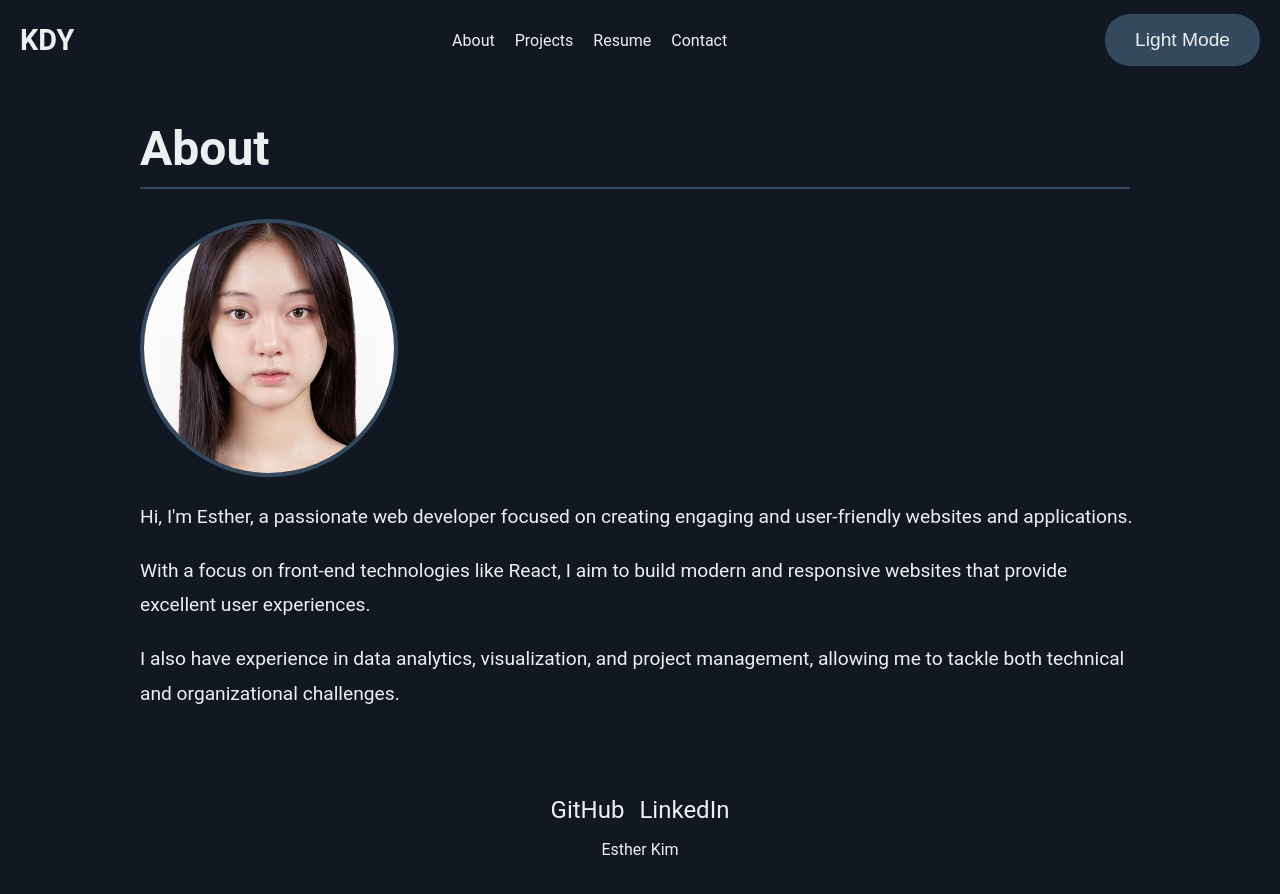
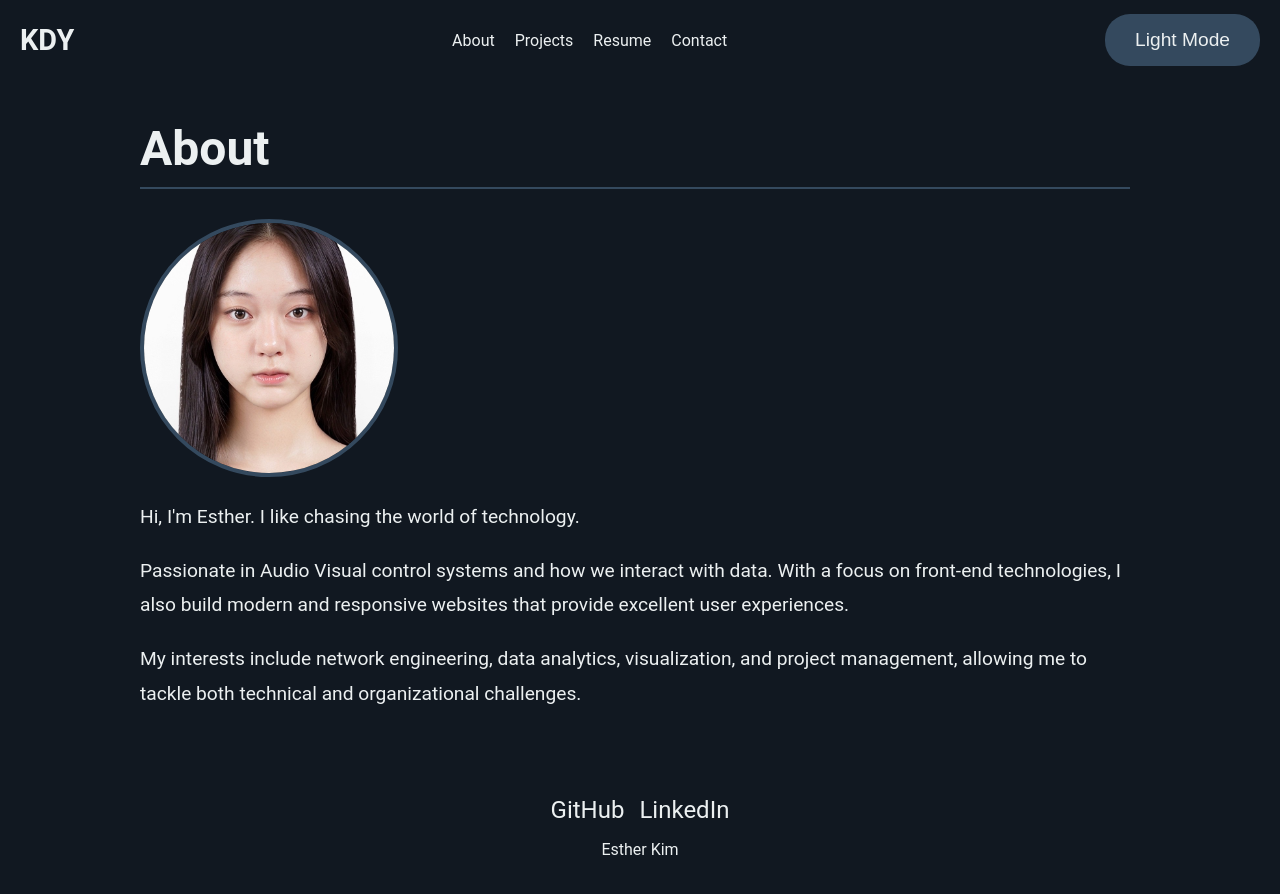
Before and after one commit to estherkdy/portfolio, a React (Create React App) app: page /about in a window 1280 px wide. Built offline with nearby package versions, Linux system fonts and the light colour scheme.

Commit message:
small updates based on current interests

```diff
--- a/src/About.js
+++ b/src/About.js
@@ -12,16 +12,17 @@ const About = () => {
             <img src="/profilepic.jpeg" alt="Esther Kim" />
           </div>
           <p>
-            Hi, I'm Esther, a passionate web developer focused on creating
-            engaging and user-friendly websites and applications.
+            Hi, I'm Esther. I like chasing the world of technology.
           </p>
           <p>
-            With a focus on front-end technologies like React, I aim to build
+            Passionate in Audio Visual control systems and how we interact with data.
+
+            With a focus on front-end technologies, I also build
             modern and responsive websites that provide excellent user
             experiences.
           </p>
           <p>
-            I also have experience in data analytics, visualization, and
+            My interests include network engineering, data analytics, visualization, and
             project management, allowing me to tackle both technical and
             organizational challenges.
           </p>
--- a/src/App.js
+++ b/src/App.js
@@ -37,7 +37,7 @@ const Hero = () => {
     <section className="hero">
       <div>
         <h1>I'm Esther Kim</h1>
-        <p>Web Development | Database Management | Problem Solving</p>
+        <p>Audio Visual Programming | Network Engineering | Web Development</p>
         <Link to="/about">
           <button>Learn More About Me</button>
         </Link>
```
